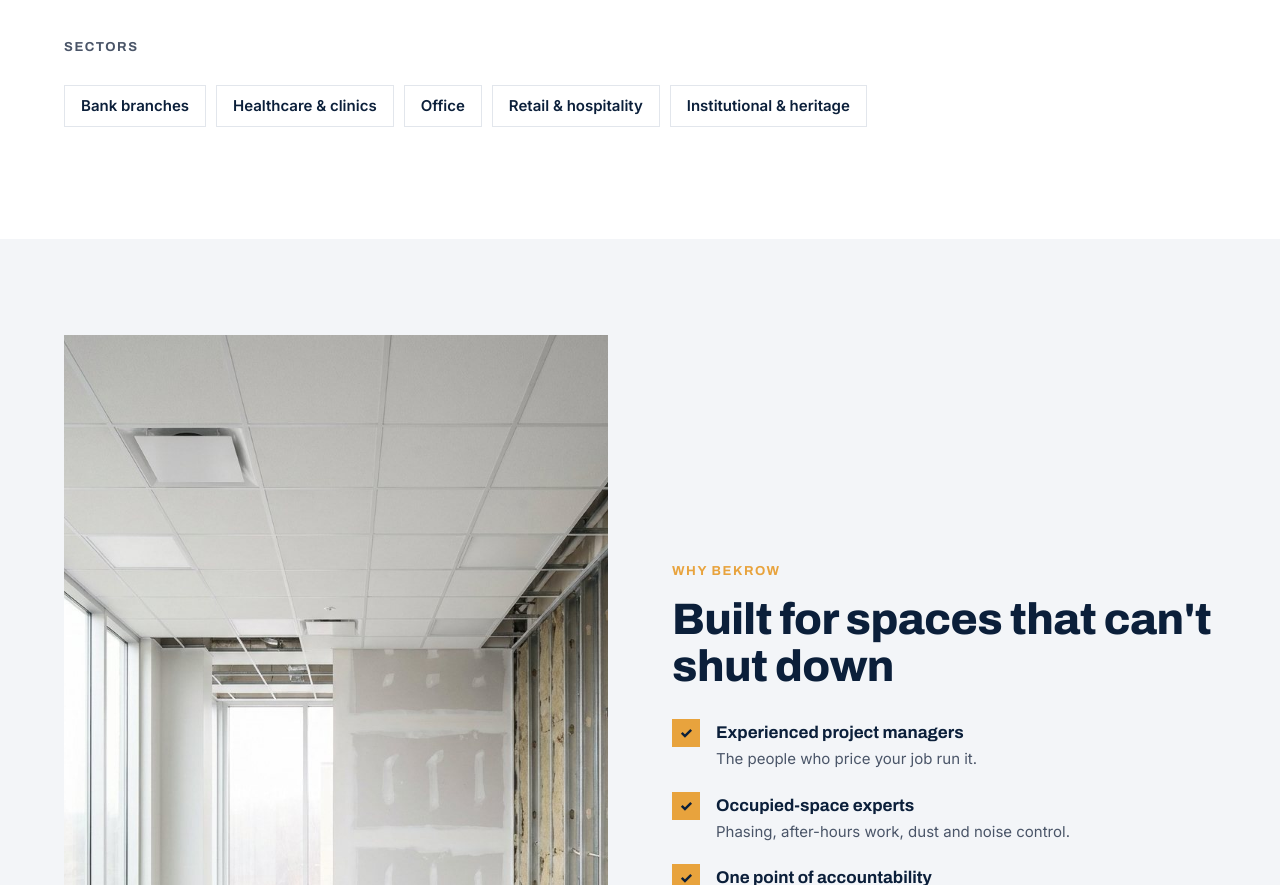
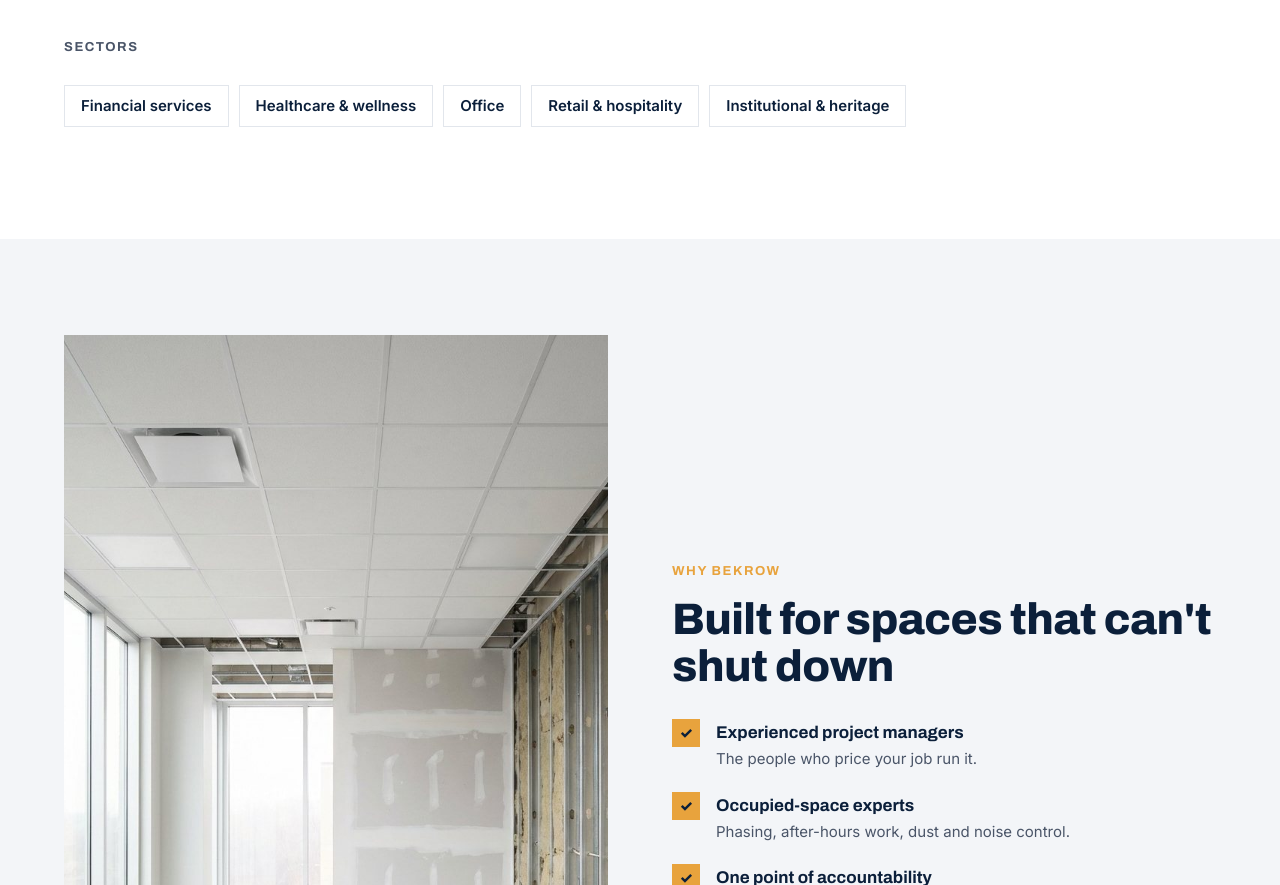
Before and after one commit to Bayram096/bekrow-website, a plain HTML site: page index.html in a window 1280 px wide. Shown: the part 1857-2742 px from the top of the page. Drawn offline with Linux system fonts and the light colour scheme.

Commit message:
Rename commercial sectors: Financial services, Healthcare & wellness
Co-Authored-By: Claude Opus 5.5 <noreply@anthropic.com>
Claude-Session: https://claude.ai/code/session_01BjvW9bHjUNVD9soWeDqbeT

```diff
--- a/index.html
+++ b/index.html
@@ -113,7 +113,7 @@
     </div>
     <p class="sub">Sectors</p>
     <ul class="chips">
-      <li>Bank branches</li><li>Healthcare &amp; clinics</li><li>Office</li><li>Retail &amp; hospitality</li><li>Institutional &amp; heritage</li>
+      <li>Financial services</li><li>Healthcare &amp; wellness</li><li>Office</li><li>Retail &amp; hospitality</li><li>Institutional &amp; heritage</li>
     </ul>
   </div>
 </section>
```
